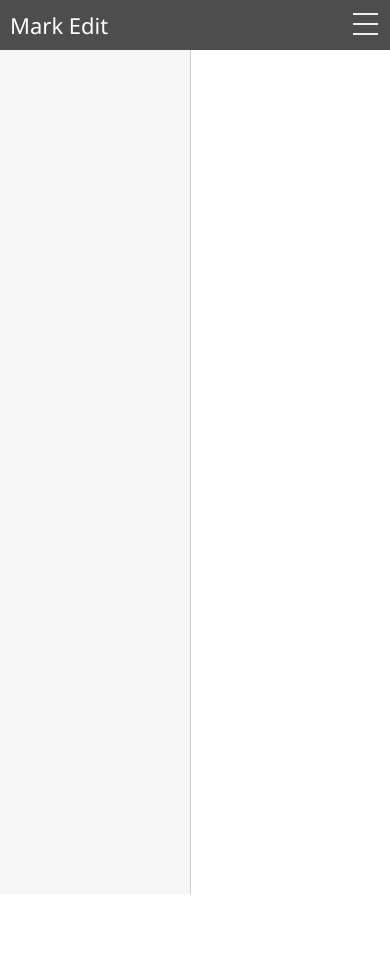
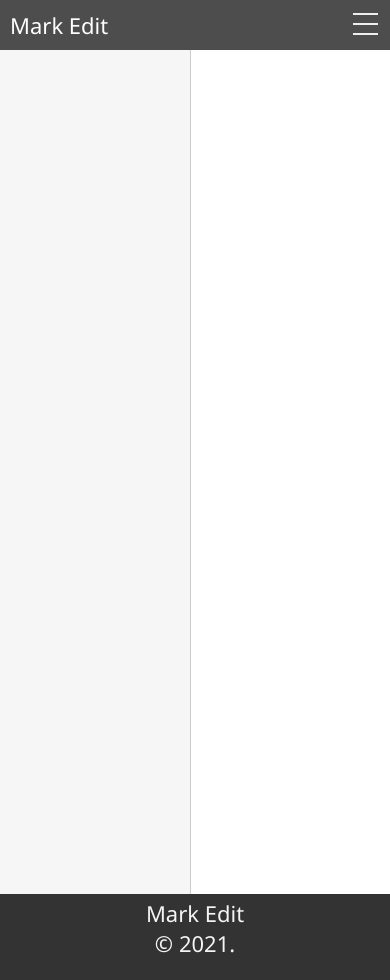
Before and after one commit to Arvind-4/markedit, a plain HTML site: page index.html in a window 390 px wide. Before the commit the page ends 894 px from the top, so only its background shows below. Drawn offline with nearby package versions, Linux system fonts and the light colour scheme.

Commit message:
Added Footer

```diff
--- /dev/null
+++ b/css/footer.css
@@ -0,0 +1,35 @@
+
+
+.footer{
+    /* bottom: 0;
+    left: 0; */
+    position: absolute;
+    width: 100%;
+    background: #333;
+    text-align: center;
+    color: #f4f4f4;
+}
+
+.icons a{
+    text-decoration: none;
+    font-size: 2rem;
+    margin: 0.5rem;
+    color: #f4f4f4;
+}
+
+.company-name{
+    font-size: 22px;
+    margin-top: 0.5rem;
+}
+
+@media (max-width: 500px){
+    html{
+        font-size: 50%;
+    }
+}
+
+@media(min-width: 501px) and (max-width: 768px){
+    html{
+    font-size: 50%;
+    }
+}
--- a/index.html
+++ b/index.html
@@ -5,6 +5,9 @@
 	<title>Mark Edit</title>
 	<link rel="stylesheet" href="./css/style.min.css">
 	<link rel="stylesheet" href='./css/navbar.min.css'>
+
+	<link rel="stylesheet" href='./css/footer.css'>
+
 	<link rel="icon" href="./asserts/favicon/favicon.png" type="image/x-icon">
 	<link rel="shortcut icon" href="./asserts/favicon/favicon.png" type="image/x-icon">
 	<link rel="canonical" href="https://markedit.tk/">
@@ -41,6 +44,20 @@
 	</header>
 	<textarea id="editor" autofocus></textarea>
 	<div id="compiled-markdown"></div>
+
+	<footer class="footer">
+		<div class="icons">
+			<p class="company-name">
+				Mark Edit <br />&copy; 2021.
+			</p>
+			<!-- <a href="#"><i class="fab fa-facebook"></i></a>
+           <a href="#"><i class="fab fa-linkedin"></i></a>
+           <a href="#"><i class="fab fa-instagram"></i></a>
+           <a href="#"><i class="fab fa-twitter"></i></a> -->
+		</div>
+	</footer>
+
+	<script src="https://kit.fontawesome.com/66aa7c98b3.js" crossorigin="anonymous"></script>
 	<script src="https://unpkg.com/marked@0.3.6"></script>
 	<script src="./js/script.min.js"></script>
 </body>
```
Lines whose indentation alone changed are shown as unchanged.
